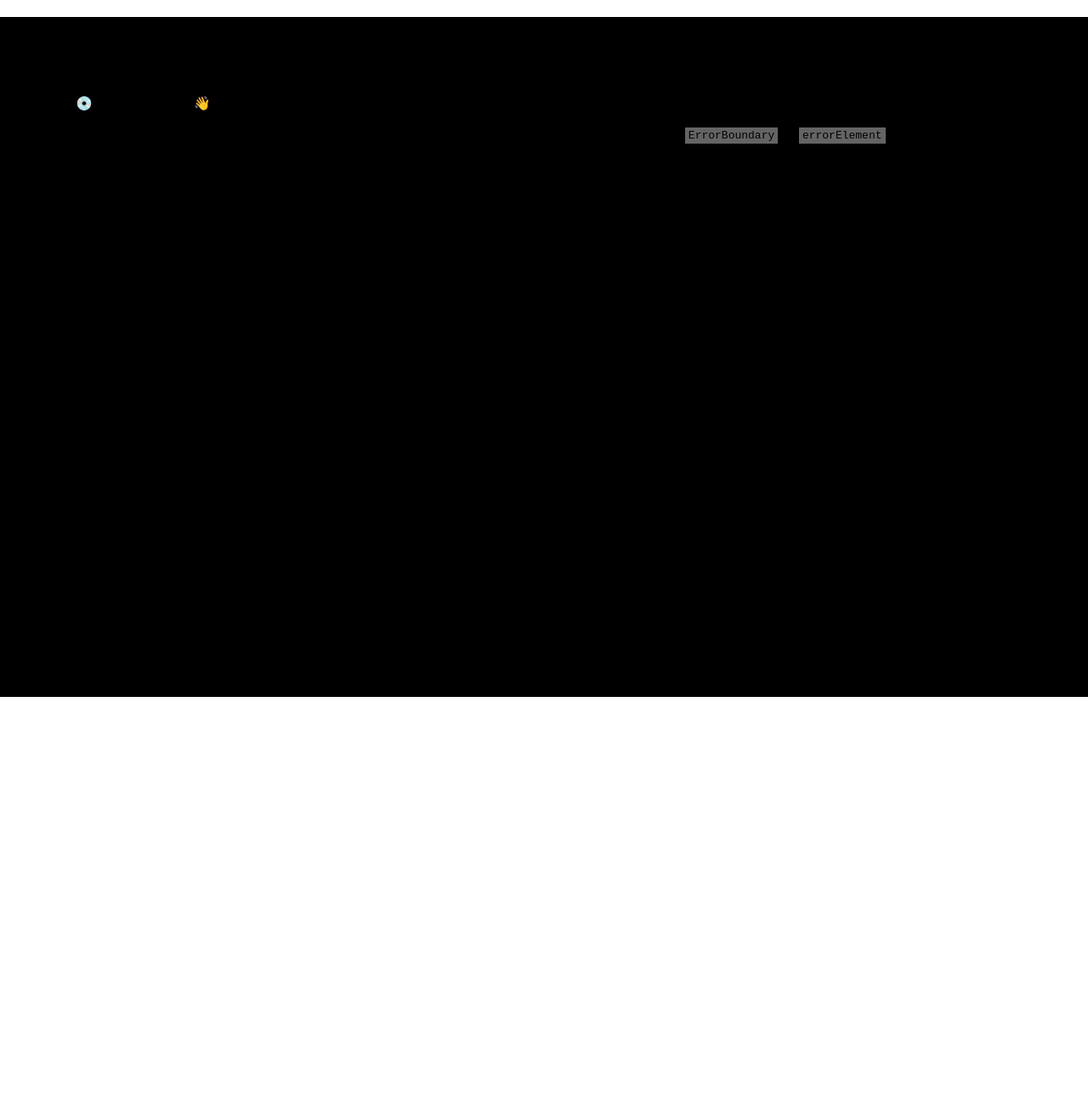
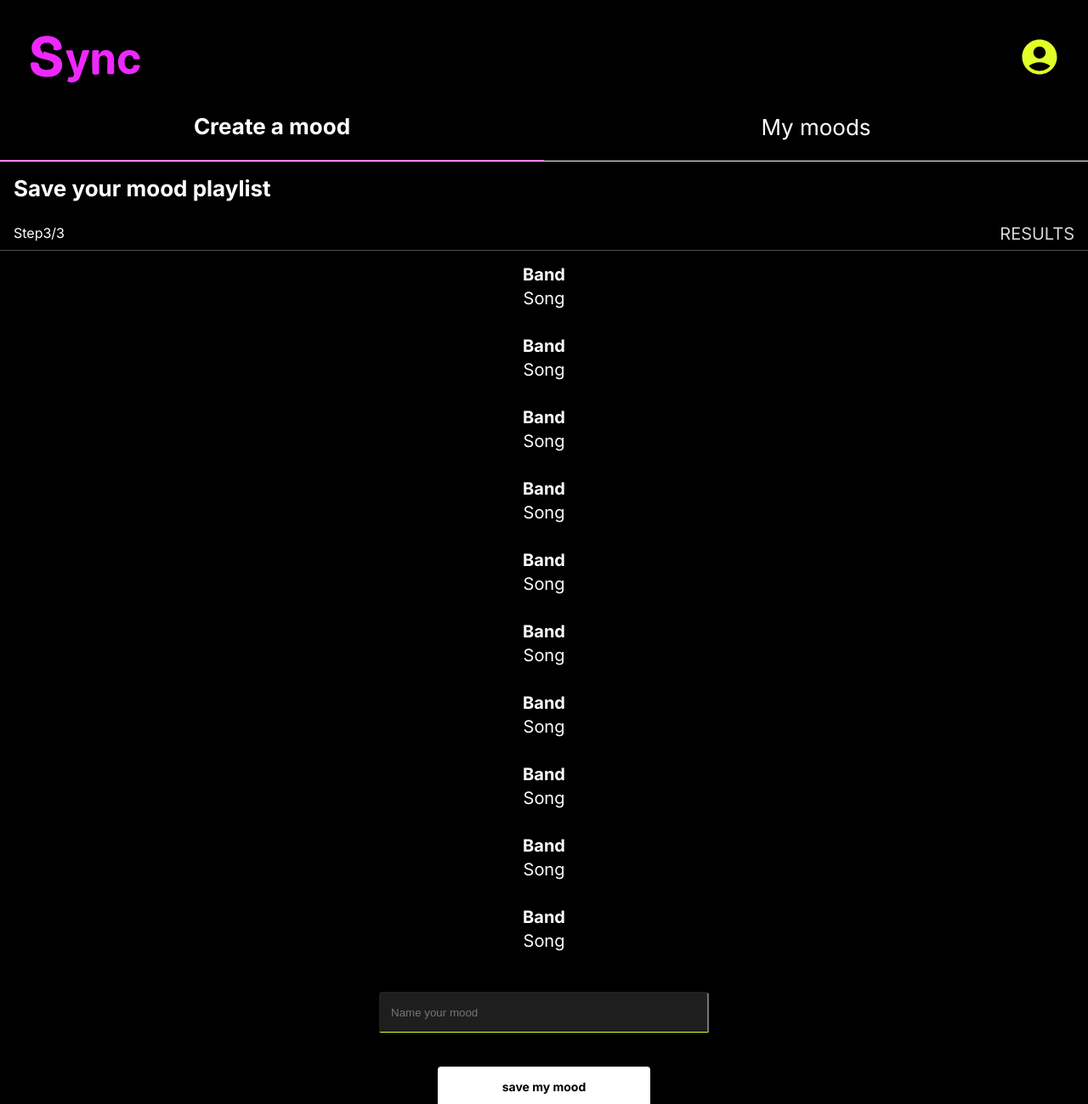
Before and after one commit to ekanarek/devmountain-group-project, a React (Vite) app: page /ResultsPage in a window 1280 px wide. Before the commit this address had no page. Shown: the whole page at 85% size. Before the commit the page ends 820 px from the top, so only its background shows below. Built offline with nearby package versions, Linux system fonts and the light colour scheme.

Commit message:
ResultsPage

```diff
--- /dev/null
+++ b/src/css/results.css
@@ -0,0 +1,202 @@
+.resultsSynclogo1Icon {
+    width: 130px;
+    position: relative;
+    height: 61px;
+    overflow: hidden;
+    flex-shrink: 0;
+}
+.resultsStep1VectorIcon {
+    width: 42px;
+    position: relative;
+    height: 42px;
+}
+.resultsSynclogo1Parent {
+    position: relative;
+    /* top: 52px; */
+    margin-top:4rem;
+    margin: 1.25rem 1.25rem;
+    /* width: 100vw; */
+    padding: 1rem;
+    /* left: 49px;
+    width: 1341px; */
+    display: flex;
+    flex-direction: row;
+    align-items: center;
+    justify-content: space-between;
+    align-self: stretch;;
+}
+.resultsCreateAMood {
+    flex: 1;
+    position: relative;
+    text-align: center;
+}
+.resultsCreateAMoodWrapper {
+    flex: 1;
+    border-bottom: 1px solid #ee28ff;
+    display: flex;
+    flex-direction: row;
+    align-items: center;
+    justify-content: center;
+    padding: 0px 0px 24px;
+}
+.resultsMyMoodsWrapper {
+    flex: 1;
+    display: flex;
+    flex-direction: row;
+    align-items: center;
+    justify-content: center;
+    padding: 0px 0px 24px;
+}
+.resultsFrameParent {
+    position: relative;
+    border-bottom: 1px solid #fff;
+    box-sizing: border-box;
+    width: 100vw;
+    display: flex;
+    flex-direction: row;
+    align-items: center;
+    justify-content: space-between;
+}
+.ResultsSaveYourMood {
+    align-self: stretch;
+    position: relative;
+    line-height: 125%;
+    padding:1rem;
+}
+.resultsFrameWrapper {
+    align-self: stretch;
+    display: flex;
+    flex-direction: column;
+    align-items: flex-start;
+    justify-content: flex-start;
+}
+.results {
+    width: 184px;
+    position: relative;
+    font-size: 20px;
+    text-transform: uppercase;
+    color: #d9d9d9;
+    text-align: right;
+    display: inline-block;
+    height: 23px;
+    flex-shrink: 0;
+}
+.step33Parent {
+    align-self: stretch;
+    border-bottom: 1px solid #4c4c4c;
+    display: flex;
+    flex-direction: row;
+    align-items: center;
+    justify-content: space-between;
+    padding: 8px 16px;
+    font-size: 16px;
+}
+.frameContainer {
+    align-self: stretch;
+    display: flex;
+    flex-direction: column;
+    align-items: flex-start;
+    justify-content: flex-start;
+    gap: 24px;
+}
+.song {
+    align-self: stretch;
+    flex: 1;
+    display: flex;
+    flex-direction: column;
+    align-items: center;
+    justify-content: center;
+    padding: 1rem 0rem 1rem 0rem;
+    gap: 4px;
+    font-size:20px;
+}
+/* .frameWrapper4 {
+    align-self: stretch;
+    display: flex;
+    flex-direction: row;
+    align-items: flex-start;
+    justify-content: flex-start;
+} */
+.frameParent2 {
+    align-self: stretch;
+    display: flex;
+    flex-direction: column;
+    align-items: flex-start;
+    justify-content: flex-start;
+    gap: 18px;
+}
+.nameYourMood {
+    position: relative;
+}
+.nameYourMoodInput {
+    width: 388px;
+    border-radius: 4px 4px 0px 0px;
+    background-color: rgba(76, 76, 76, 0.4);
+    border-bottom: 1px solid #e1ff28;
+    box-sizing: border-box;
+    height: 3rem;
+    display: flex;
+    flex-direction: row;
+    align-items: center;
+    justify-content: flex-start;
+    padding: 12px;
+}
+.saveMyMoodWrapper {
+    width: 250px;
+    border-radius: 4px;
+    background-color: #fff;
+    height: 47px;
+    overflow: hidden;
+    flex-shrink: 0;
+    display: flex;
+    flex-direction: row;
+    align-items: center;
+    justify-content: center;
+    padding: 10px 24px;
+    box-sizing: border-box;
+    text-align: center;
+    font-size: 14px;
+    color: #000;
+}
+.frameParent5 {
+    align-self: stretch;
+    display: flex;
+    flex-direction: column;
+    align-items: flex-start;
+    justify-content: center;
+    padding: 8px 0px;
+    gap: 32px;
+    font-size: 16px;
+}
+.resultsInputAndButton {
+    align-self: stretch;
+    display: flex;
+    flex:1;
+    padding-top: 2rem;
+    flex-direction: column;
+    align-items: center;
+    justify-content: flex-start;
+    gap: 40px;
+}
+
+.frameWrapper1 {
+    align-self: stretch;
+    display: flex;
+    flex-direction: row;
+    align-items: flex-start;
+    justify-content: center;
+    padding: 24px 0px 0px;
+    font-size: 20px;
+}
+
+.desktopResults {
+    width: 100vw;
+    position: relative;
+    background-color: #000;
+    height: 1299px;
+    overflow: hidden;
+
+    font-size: 26px;
+    color: #fff;
+    font-family: Inter;
+}
--- a/src/main.jsx
+++ b/src/main.jsx
@@ -6,6 +6,8 @@ import App from './App';
 import LandingPage from './pages/LandingPage';
 import Step1Page from './pages/Step1Page'; // Ensure this is correct
 import Step2Page from './pages/Step2Page'; // Ensure this is correct
+import ResultsPage from './pages/ResultsPage'; // Ensure this is correct
+
 import './index.css'; // Optional: global styles
 
 // Define routes
@@ -16,7 +18,9 @@ const router = createBrowserRouter([
     children: [
       { path: "/", element: <LandingPage /> },
       { path: "Step1Page", element: <Step1Page /> }, // Ensure Step1Page is imported correctly
-      { path: "Step2Page", element: <Step2Page /> } // Ensure Step2Page is imported correctly
+      { path: "Step2Page", element: <Step2Page /> }, // Ensure Step2Page is imported correctly
+      { path: "ResultsPage", element: <ResultsPage /> } // Ensure Step2Page is imported correctly
+
     ]
   }
 ]);
--- a/src/pages/LandingPage.jsx
+++ b/src/pages/LandingPage.jsx
@@ -45,6 +45,7 @@ export default function LandingPage() {
       <p>
         <Link to="/Step1Page">Step1 </Link>
         <Link to="/Step2Page">Step2 </Link>
+        <Link to="/ResultsPage">Results </Link>
         </p>
       </div>
     </>
--- /dev/null
+++ b/src/pages/ResultsPage.jsx
@@ -0,0 +1,107 @@
+import React from "react";
+import "../css/results.css"; // Make sure to create this CSS file
+
+const DesktopResults = () => {
+  return (
+    <div className="desktopResults">
+      <div className="resultsSynclogo1Parent">
+        <img
+          className="resultsSynclogo1Icon"
+          alt=""
+          src="/src/assets/syncLogo.svg"
+        />
+        <img
+          className="resultsStep1VectorIcon"
+          alt=""
+          src="/src/assets/profile.svg"
+        />
+      </div>
+      <div className="resultsFrameParent">
+        <div className="resultsCreateAMoodWrapper">
+          <b className="resultsCreateAMood">Create a mood</b>
+        </div>
+        <div className="resultsMyMoodsWrapper">
+          <div className="resultsCreateAMood">My moods</div>
+        </div>
+      </div>
+
+
+            <div className="resultsFrameWrapper">
+
+                <b className="ResultsSaveYourMood">Save your mood playlist</b>
+
+            </div>
+
+          <div className="step33Parent">
+            <div className="nameYourMood">Step3/3</div>
+            <div className="results">RESULTS</div>
+          </div>
+
+          <div className="song">
+            <b>Band</b>
+            <div>Song</div>
+          </div>
+
+          <div className="song">
+            <b>Band</b>
+            <div>Song</div>
+          </div>
+
+          <div className="song">
+            <b>Band</b>
+            <div>Song</div>
+          </div>
+
+          <div className="song">
+            <b>Band</b>
+            <div>Song</div>
+          </div>
+
+          <div className="song">
+            <b>Band</b>
+            <div>Song</div>
+          </div>
+
+          <div className="song">
+            <b>Band</b>
+            <div>Song</div>
+          </div>
+
+          <div className="song">
+            <b>Band</b>
+            <div>Song</div>
+          </div>
+
+          <div className="song">
+            <b>Band</b>
+            <div>Song</div>
+          </div>
+
+          <div className="song">
+            <b>Band</b>
+            <div>Song</div>
+          </div>
+
+          <div className="song">
+            <b>Band</b>
+            <div>Song</div>
+          </div>
+
+            <div className="resultsInputAndButton">
+
+                <input
+                  type="text"
+                  className="nameYourMoodInput"
+                  placeholder="Name your mood"
+                />
+                <div className="saveMyMoodWrapper">
+                  <b className="nameYourMood">save my mood</b>
+                </div>
+
+            </div>
+
+    </div>
+  );
+};
+
+export default DesktopResults;
```
